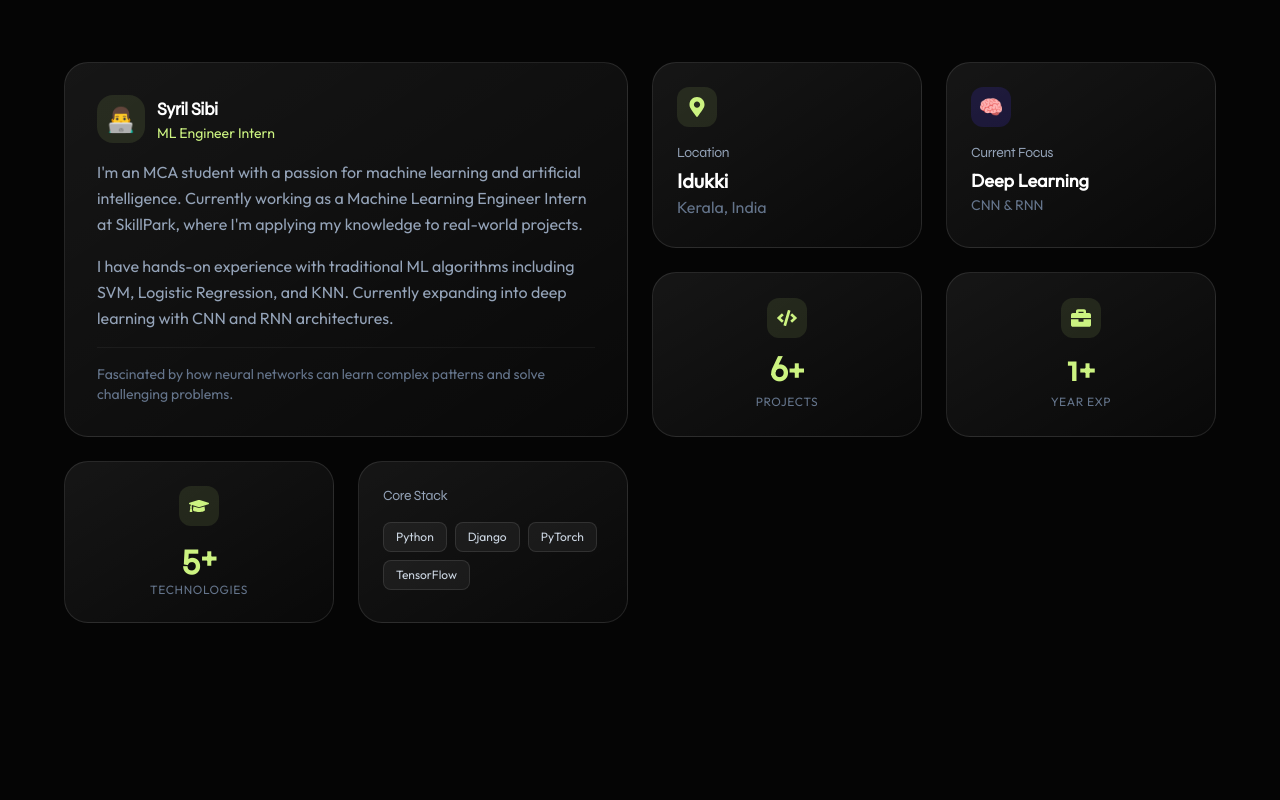
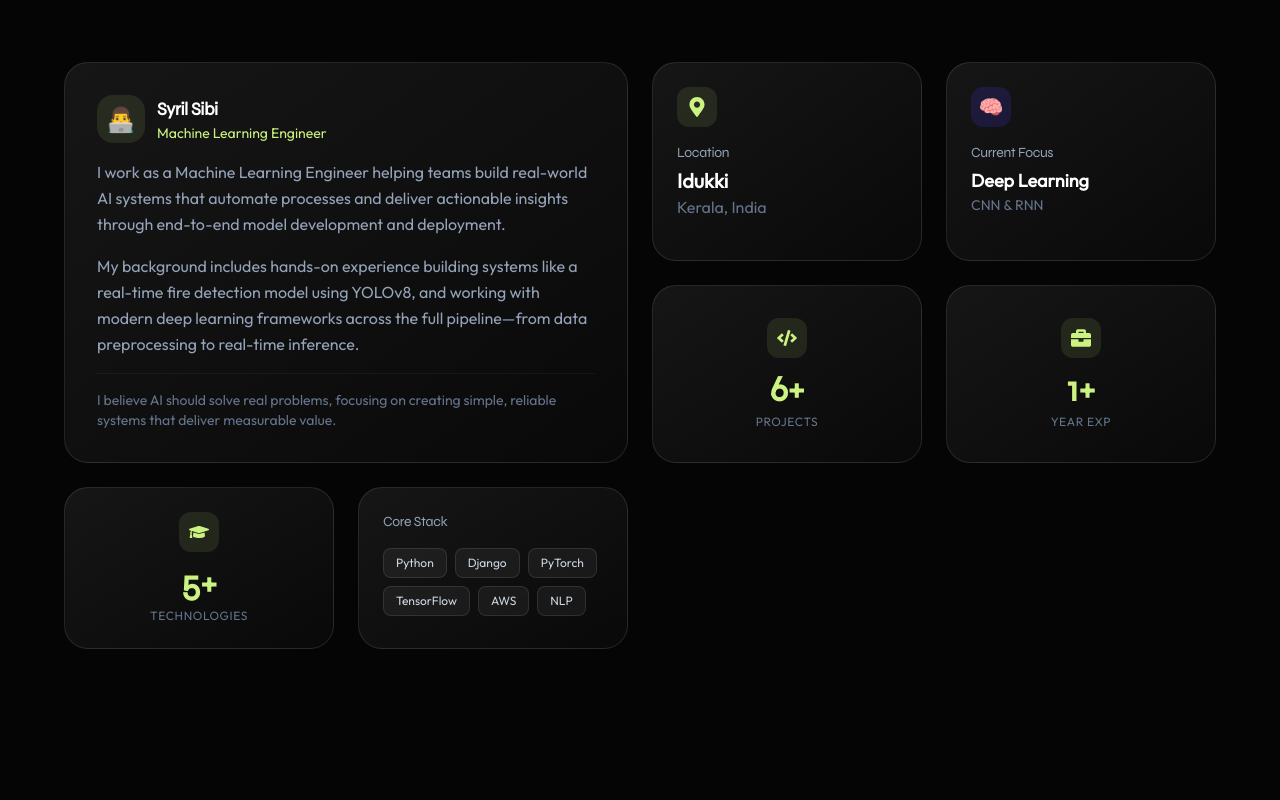
Before and after one commit to syrilsibi/Portfolio, a React (Vite) app: page / in a window 1280 px wide. Shown: the part 1020-1820 px from the top of the page. Built offline with nearby package versions, Linux system fonts and the light colour scheme.

Commit message:
changed mail back

```diff
--- a/src/data/experience.js
+++ b/src/data/experience.js
@@ -5,8 +5,8 @@ export const experience = [
     title: 'Machine Learning Engineer Intern',
     company: 'SkillPark',
     location: 'Kalamassery',
-    period: 'Current',
-    description: 'Working on machine learning projects and developing intelligent systems.',
+    period: 'Sep 2025 – Present',
+    description: 'Working on applied Python-based data analysis and machine learning workflows. Implemented and evaluated supervised ML models, and actively building foundations in Deep Learning concepts like CNNs and RNNs using TensorFlow/Keras.',
     current: true,
   },
   {
--- a/src/data/personal.js
+++ b/src/data/personal.js
@@ -1,7 +1,7 @@
 export const personal = {
   name: 'Syril Sibi',
   role: 'Machine Learning Engineer Intern',
-  email: 'Syrilsibicontact@gmail.com',
+  email: 'syrilsibicontact@gmail.com',
   location: 'Idukki, Kerala',
-  linkedin: 'https://linkedin.com/in/syril-sibi-37a823261',
+  linkedin: 'https://www.linkedin.com/in/syril-sibi-aug5',
 };
--- a/src/data/skills.js
+++ b/src/data/skills.js
@@ -20,6 +20,8 @@ export const skills = {
     { name: 'Logistic Regression', icon: '📊' },
     { name: 'SVM', icon: '🤖' },
     { name: 'KNN', icon: '🔍' },
+    { name: 'NLP', icon: '🗣️' },
+    { name: 'Transformers', icon: '🤖' },
   ],
   deepLearning: [
     { name: 'CNN', icon: '🧠', learning: true },
@@ -45,6 +47,8 @@ export const skills = {
     { name: 'PyCharm', icon: '🐍' },
     { name: 'Google Colab', icon: '☁️' },
     { name: 'Jupyter Notebook', icon: '📓' },
+    { name: 'AWS', icon: '☁️' },
+    { name: 'ETL', icon: '🔄' },
   ],
   operatingSystems: [
     { name: 'Windows', icon: '🪟' },
--- a/src/sections/About.jsx
+++ b/src/sections/About.jsx
@@ -70,21 +70,20 @@ const About = () => {
                 </div>
                 <div>
                   <h3 className="text-lg font-semibold text-white">Syril Sibi</h3>
-                  <p className="text-sm text-acid-lime">ML Engineer Intern</p>
+                  <p className="text-sm text-acid-lime">Machine Learning Engineer</p>
                 </div>
               </div>
               <p className="text-slate-400 leading-relaxed mb-4">
-                I'm an MCA student with a passion for machine learning and artificial intelligence.
-                Currently working as a Machine Learning Engineer Intern at SkillPark, where I'm
-                applying my knowledge to real-world projects.
+                I work as a Machine Learning Engineer helping teams build real-world AI systems that automate processes
+                and deliver actionable insights through end-to-end model development and deployment.
               </p>
               <p className="text-slate-400 leading-relaxed mb-4">
-                I have hands-on experience with traditional ML algorithms including SVM, Logistic
-                Regression, and KNN. Currently expanding into deep learning with CNN and RNN architectures.
+                My background includes hands-on experience building systems like a real-time fire detection model using YOLOv8,
+                and working with modern deep learning frameworks across the full pipeline—from data preprocessing to real-time inference.
               </p>
               <div className="mt-auto pt-4 border-t border-white/5">
                 <p className="text-sm text-slate-500">
-                  Fascinated by how neural networks can learn complex patterns and solve challenging problems.
+                  I believe AI should solve real problems, focusing on creating simple, reliable systems that deliver measurable value.
                 </p>
               </div>
             </div>
@@ -134,7 +133,7 @@ const About = () => {
             <div className="p-6 h-full">
               <h3 className="text-sm font-medium text-slate-400 mb-4">Core Stack</h3>
               <div className="flex flex-wrap gap-2">
-                {['Python', 'Django', 'PyTorch', 'TensorFlow'].map((tech) => (
+                {['Python', 'Django', 'PyTorch', 'TensorFlow', 'AWS', 'NLP'].map((tech) => (
                   <span
                     key={tech}
                     className="px-3 py-1.5 text-xs font-medium bg-white/5 border border-white/10 rounded-lg text-slate-300"
```
Also changed, not shown: pdf_output.txt (added).
